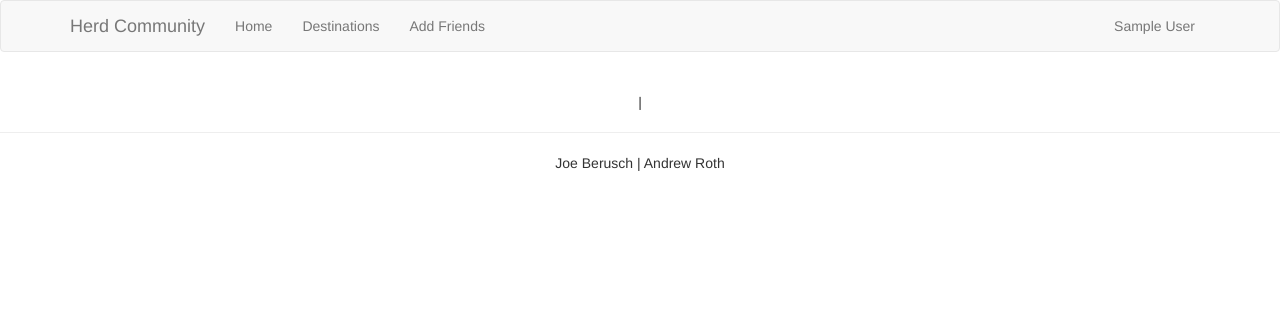
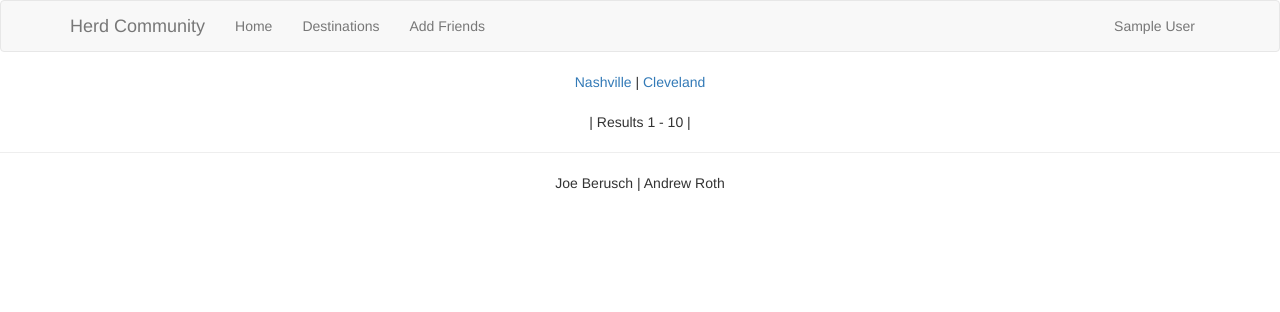
Before and after one commit to jberusch/herdcommunity, a Flask app: page /list?region=Nashville in a window 1280 px wide. Shown: the top 312 px of the page. Run offline with Flask 2, Linux system fonts and the light colour scheme; the visitor is signed in with stand-in values (Sample User, id 1); data comes from the database, SQL or seed files in the repository; data that the repository does not hold is empty; some libraries are stand-ins or nearby versions.

Commit message:
added Nashville and Cleveland selectors

```diff
--- a/herdcommunity/app/forms.py
+++ b/herdcommunity/app/forms.py
@@ -3,7 +3,7 @@ from wtforms import StringField, SubmitField
 from wtforms.validators import DataRequired
 
 class SignupForm(FlaskForm):
-    username = StringField('Username', validators=[DataRequired()])
+    username = StringField('Username (no spaces)', validators=[DataRequired()])
     name = StringField('First and Last Name', validators=[DataRequired()])
     email = StringField('Email Address', validators=[DataRequired()])
     submit = SubmitField('Sign Up')
--- a/herdcommunity/app/routes.py
+++ b/herdcommunity/app/routes.py
@@ -16,7 +16,8 @@ def index():
 @login_required
 def list():
     page_number = request.args.get('page', 1, type=int)
-    destinations_paginated = Destination.query.order_by(Destination.num_visits.desc()).paginate(page_number, app.config['DESTINATIONS_PER_PAGE'], False)
+    region = request.args.get('region', 'Nashville')
+    destinations_paginated = Destination.query.filter_by(region=region).order_by(Destination.num_visits.desc()).paginate(page_number, app.config['DESTINATIONS_PER_PAGE'], False)
 
     # compile visit numbers for each destination
     destinations = destinations_paginated.items
@@ -39,7 +40,7 @@ def list():
         if destinations_paginated.has_prev else None
 
     return render_template('list.html', destinations=enumerate(destinations), context=context,
-                            next_url=next_url, prev_url=prev_url)
+                            next_url=next_url, prev_url=prev_url, page_number=page_number, num_dests=app.config['DESTINATIONS_PER_PAGE'])
 
 # change the number of times current user has visited a destination
 # triggered by +/- buttons in list.html
@@ -127,6 +128,7 @@ def signup():
             return redirect(url_for('list'))
 
         # register user in database
+        # TODO: prevent duplicate emails
         new_user = User(username=form.username.data, name=form.name.data, email=form.email.data, friends=[], destinations=[])
         db.session.add(new_user)
 
@@ -158,4 +160,5 @@ def add_friends():
         # redirect to list
         return redirect(url_for('list'))
 
-    return render_template('add_friends.html', users=users, current_friends=current_user.friends)
+    return render_template('add_friends.html', users=users,
+                            current_friends=current_user.friends if current_user.friends else [])
--- a/herdcommunity/app/templates/list.html
+++ b/herdcommunity/app/templates/list.html
@@ -15,6 +15,10 @@
             });
     }
 </script>
+<div class="text-center">
+    <a href="{{ url_for('list', region='Nashville') }}">Nashville</a> |
+    <a href="{{ url_for('list', region='Cleveland') }}">Cleveland</a>
+</div>
 <table class="table table-hover">
 {% for (index, dest) in destinations %}
     <tr>
@@ -49,7 +53,7 @@
     {% if prev_url %}
         <a href="{{ prev_url }}">Previous</a>
     {% endif %}
-    |
+    | Results {{ (page_number - 1) * 10 + 1 }} - {{ (page_number) * 10 }} |
     {% if next_url %}
         <a href="{{ next_url }}">Next</a>
     {% endif %}
```
Also changed, not shown: herdcommunity/TODO.md (+4 -2 lines).
